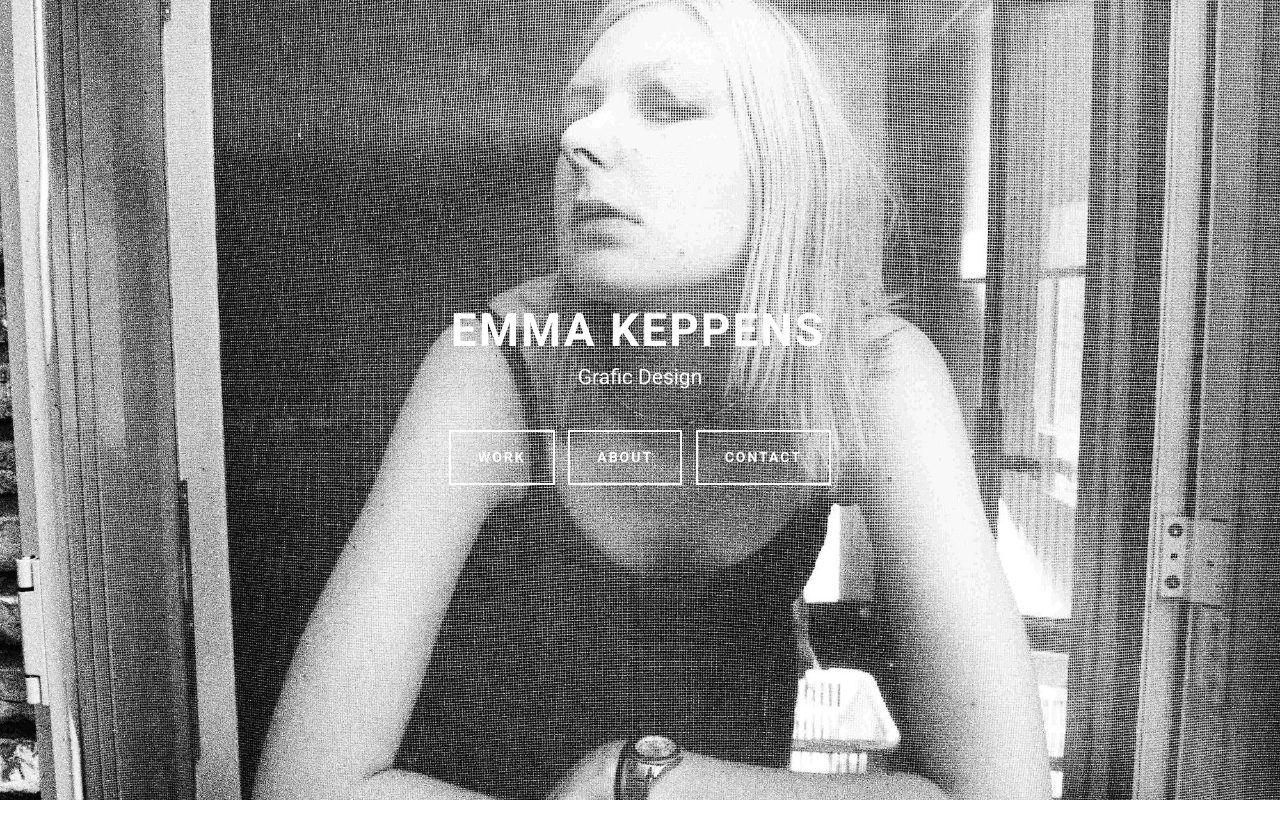
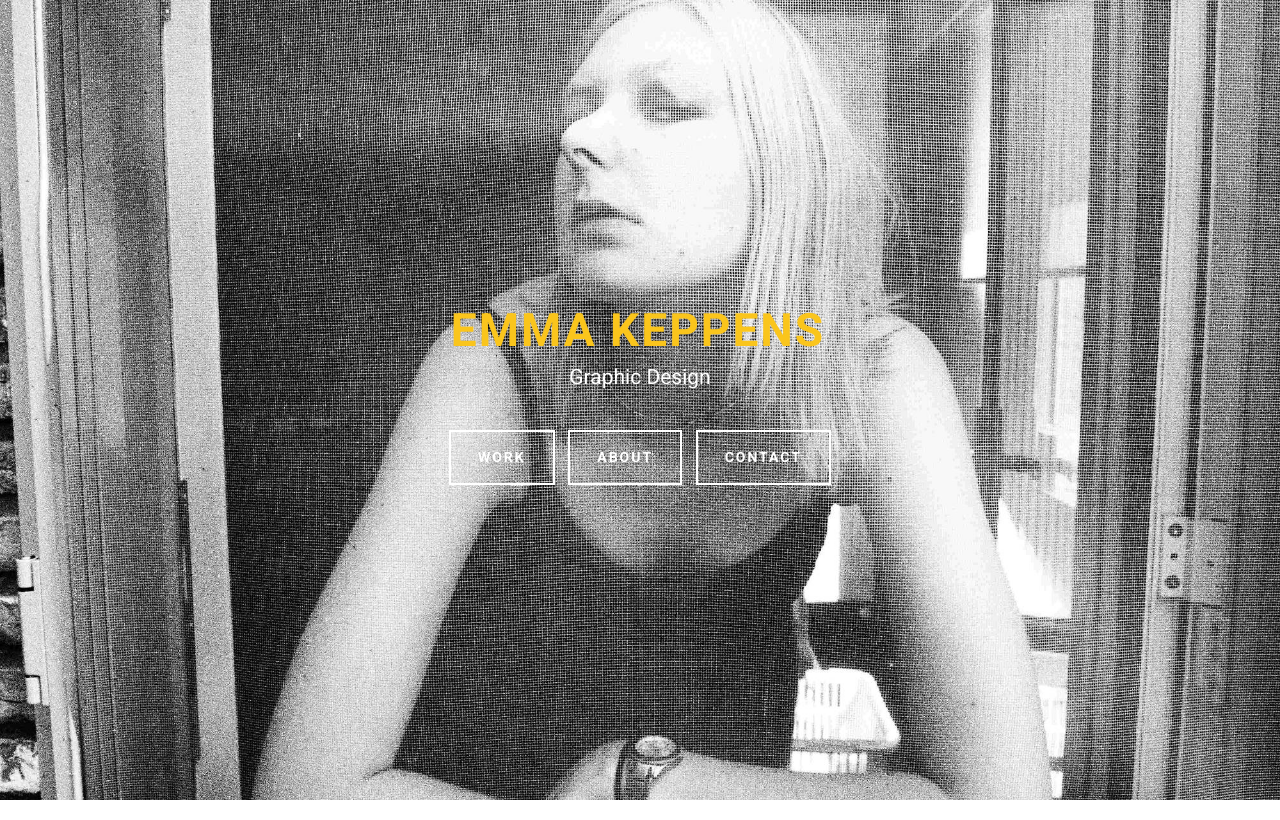
Before and after one commit to EmmaKeppens/pub, a plain HTML site: page index.html in a window 1280 px wide. Drawn offline with Linux system fonts and the light colour scheme.

Commit message:
9/12 11:40

```diff
--- a/assets/mobirise/css/mbr-additional.css
+++ b/assets/mobirise/css/mbr-additional.css
@@ -1,5 +1,5 @@
 #header4-0 H1 {
-  color: #ffffff;
+  color: #fac51c;
 }
 #header4-0 P {
   color: #ffffff;
--- a/index.html
+++ b/index.html
@@ -27,7 +27,7 @@
                 <div class="row"><div class=" col-sm-8 col-sm-offset-2">
                     <div class="mbr-hero animated fadeInUp">
                         <h1 class="mbr-hero__text">EMMA KEPPENS</h1>
-                        <p class="mbr-hero__subtext">Grafic Design</p>
+                        <p class="mbr-hero__subtext">Graphic Design</p>
                     </div>
                     <div class="mbr-buttons btn-inverse mbr-buttons--center"> <a class="mbr-buttons__btn btn btn-lg btn-default animated fadeInUp delay" href="https://mobirise.com">WORK</a> <a class="mbr-buttons__btn btn btn-lg btn-default animated fadeInUp delay" href="https://mobirise.com">ABOUT</a> <a class="mbr-buttons__btn btn btn-lg btn-default animated fadeInUp delay" href="https://mobirise.com">CONTACT</a></div>
                 </div></div>
@@ -38,7 +38,7 @@
 </section>
 
 
-  <section class="engine"><a rel="external" href="https://mobirise.com">best web page design</a></section><script src="assets/web/assets/jquery/jquery.min.js"></script>
+  <section class="engine"><a rel="external" href="https://mobirise.com">responsive web page design software download</a></section><script src="assets/web/assets/jquery/jquery.min.js"></script>
   <script src="assets/bootstrap/js/bootstrap.min.js"></script>
   <script src="assets/smooth-scroll/SmoothScroll.js"></script>
   <script src="assets/jarallax/jarallax.js"></script>
```
Also changed, not shown: 1 other file.
